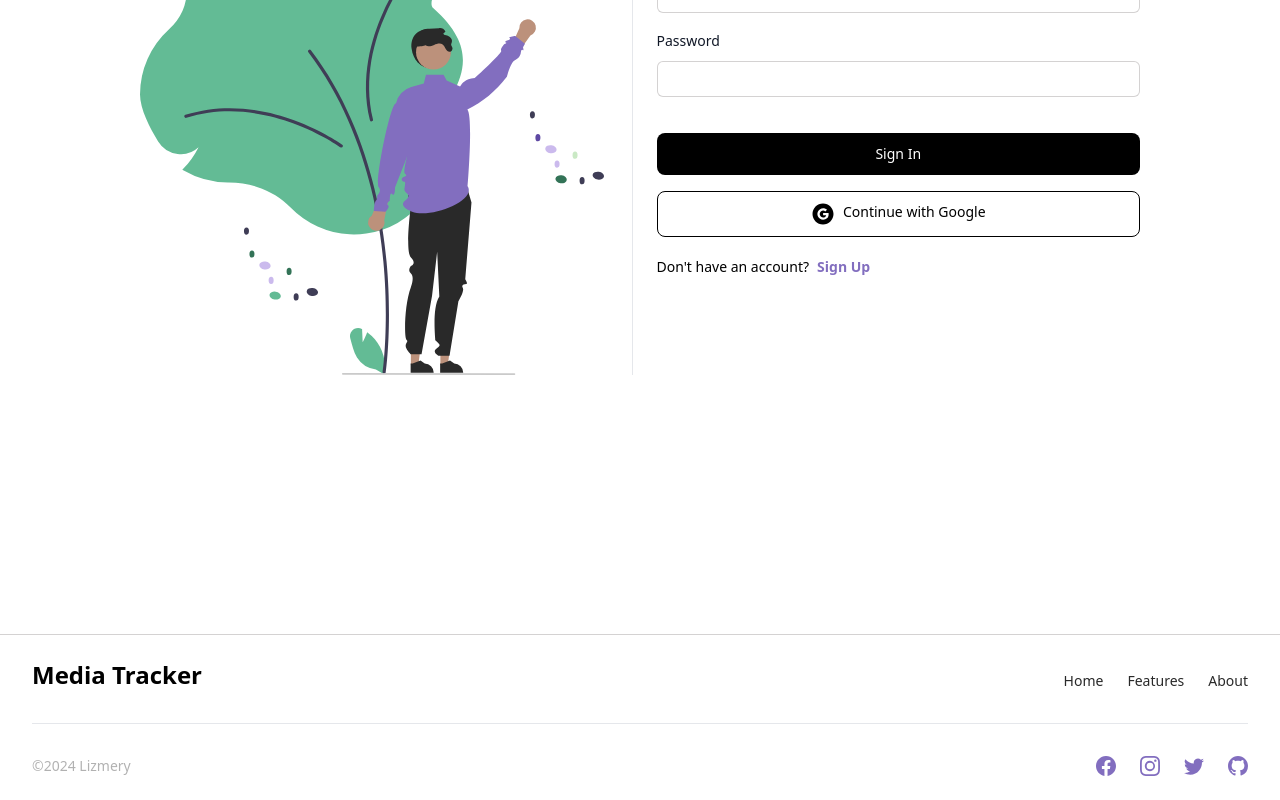
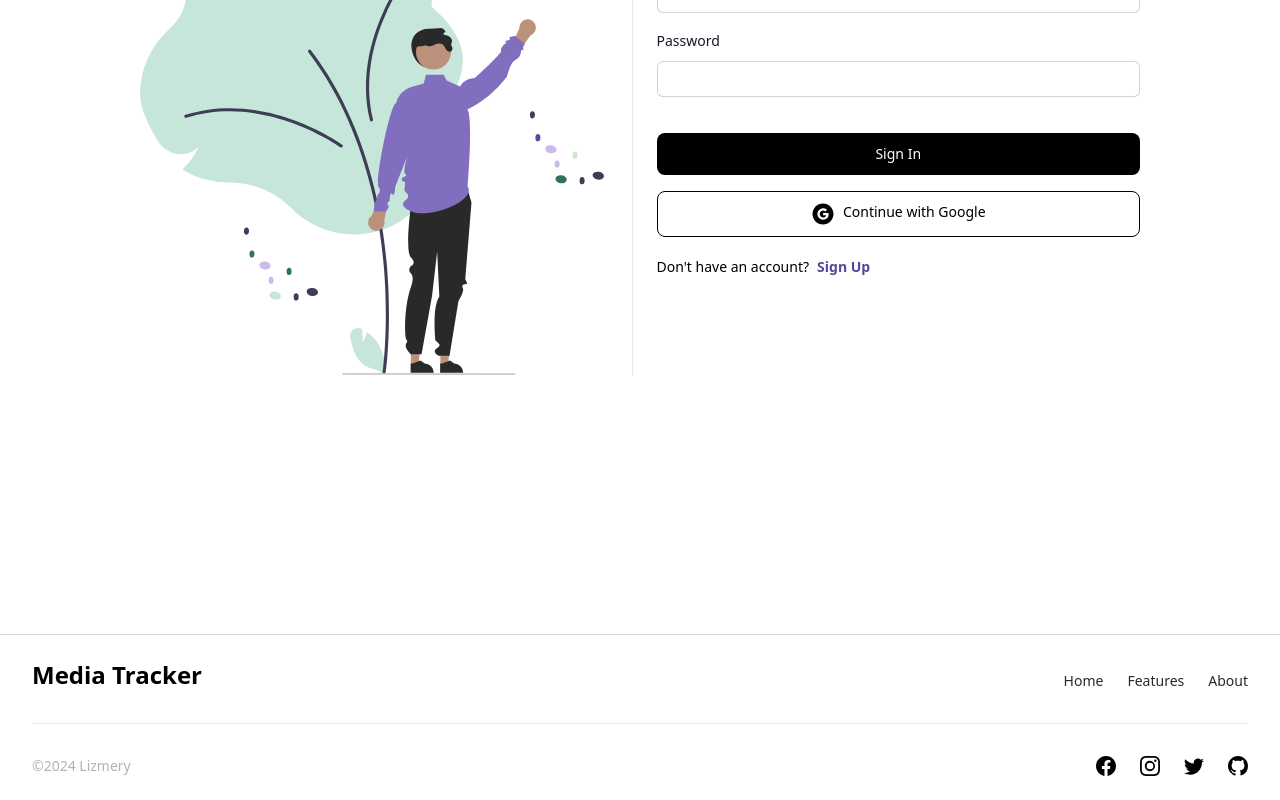
Before and after one commit to lizmery/faves-tracker, a React (Vite) app in the folder client/: page /sign-in in a window 1280 px wide. Shown: the part 321-1121 px from the top of the page. Built offline with nearby package versions, Linux system fonts and the light colour scheme; no server answers.

Commit message:
Update theme

```diff
--- a/client/src/components/Footer.jsx
+++ b/client/src/components/Footer.jsx
@@ -23,10 +23,10 @@ export default function FooterComponent() {
                             <div className="w-full sm:flex sm:items-center sm:justify-between mt-8 border-t pt-8">
                                 <span className='opacity-30 text-sm'>©2024 Lizmery</span>
                                 <div className="mt-4 flex space-x-6 sm:mt-0 sm:justify-center">
-                                    <Footer.Icon href="#" icon={BsFacebook} className='text-primary' />
-                                    <Footer.Icon href="#" icon={BsInstagram} className='text-primary' />
-                                    <Footer.Icon href="#" icon={BsTwitter} className='text-primary' />
-                                    <Footer.Icon href="#" icon={BsGithub} className='text-primary' />
+                                    <Footer.Icon href="#" icon={BsFacebook} className='text-darkPruple' />
+                                    <Footer.Icon href="#" icon={BsInstagram} className='text-darkPruple' />
+                                    <Footer.Icon href="#" icon={BsTwitter} className='text-darkPruple' />
+                                    <Footer.Icon href="#" icon={BsGithub} className='text-darkPruple' />
                                 </div>
                             </div>
                         </div>
--- a/client/src/components/Header.jsx
+++ b/client/src/components/Header.jsx
@@ -109,7 +109,7 @@ export default function Header() {
                             >
                                 <Dropdown.Header>
                                     {/* <span className='block text-sm'>Hi {currentUser.name}</span> */}
-                                    <span className='block text-sm font-medium truncate text-primary'>
+                                    <span className='block text-sm font-medium truncate text-darkPurple'>
                                         {currentUser.email}
                                     </span>
                                 </Dropdown.Header>
--- a/client/src/components/dashboard/DashProfile.jsx
+++ b/client/src/components/dashboard/DashProfile.jsx
@@ -250,7 +250,7 @@ export default function DashProfile() {
                     {loading ? 'Loading...' : 'Save Changes'}
                 </Button>
             </form>
-            <div className='text-primary flex justify-between mt-6'>
+            <div className='text-darkPurple dark:text-primary flex justify-between mt-6'>
                 <span onClick={() => setShowModal(true)} className='cursor-pointer'>
                     Delete Account
                 </span>
--- a/client/src/flowbiteThemes/customThemes.js
+++ b/client/src/flowbiteThemes/customThemes.js
@@ -57,8 +57,8 @@ export const dashSidebarTheme = {
         base: 'flex items-center justify-center rounded-lg p-2 text-base font-normal  dark:hover:text-white opacity-60 hover:opacity-100 py-3 px-5',
         active: 'dark:bg-white bg-black text-white rounded-2xl dark:text-black opacity-100 rounded-full',
         icon: {
-          base: 'h-6 w-6 flex-shrink-0 text-bgDark transition duration-75 group-hover:text-gray-900 text-primary dark:group-hover:text-white',
-          active: ''
+          base: 'h-6 w-6 flex-shrink-0 text-bgDark transition duration-75 group-hover:text-gray-900 text-darkPurple dark:group-hover:text-white',
+          active: 'text-primary'
         },
     },
     logo: {
--- a/client/src/pages/SignIn.jsx
+++ b/client/src/pages/SignIn.jsx
@@ -107,7 +107,7 @@ export default function SignIn() {
                     </form>
                     <div className="flex gap-2 text-sm mt-5">
                         <span>Don't have an account?</span>
-                        <Link to='/sign-up' className='text-primary font-bold'>Sign Up</Link>
+                        <Link to='/sign-up' className='text-darkPurple font-bold'>Sign Up</Link>
                     </div>
 
                     {errorMessage && (
--- a/client/src/pages/SignUp.jsx
+++ b/client/src/pages/SignUp.jsx
@@ -104,7 +104,7 @@ export default function SignUp() {
                     </form>
                     <div className="flex gap-2 text-sm mt-5">
                         <span>Have an account?</span>
-                        <Link to='/sign-in' className='text-primary flex items-center font-bold'>Sign In</Link>
+                        <Link to='/sign-in' className='text-darkPurple flex items-center font-bold'>Sign In</Link>
                     </div>
 
                     {errorMessage && (
```
Also changed, not shown: client/src/assets/4.svg, client/src/assets/7.svg.
